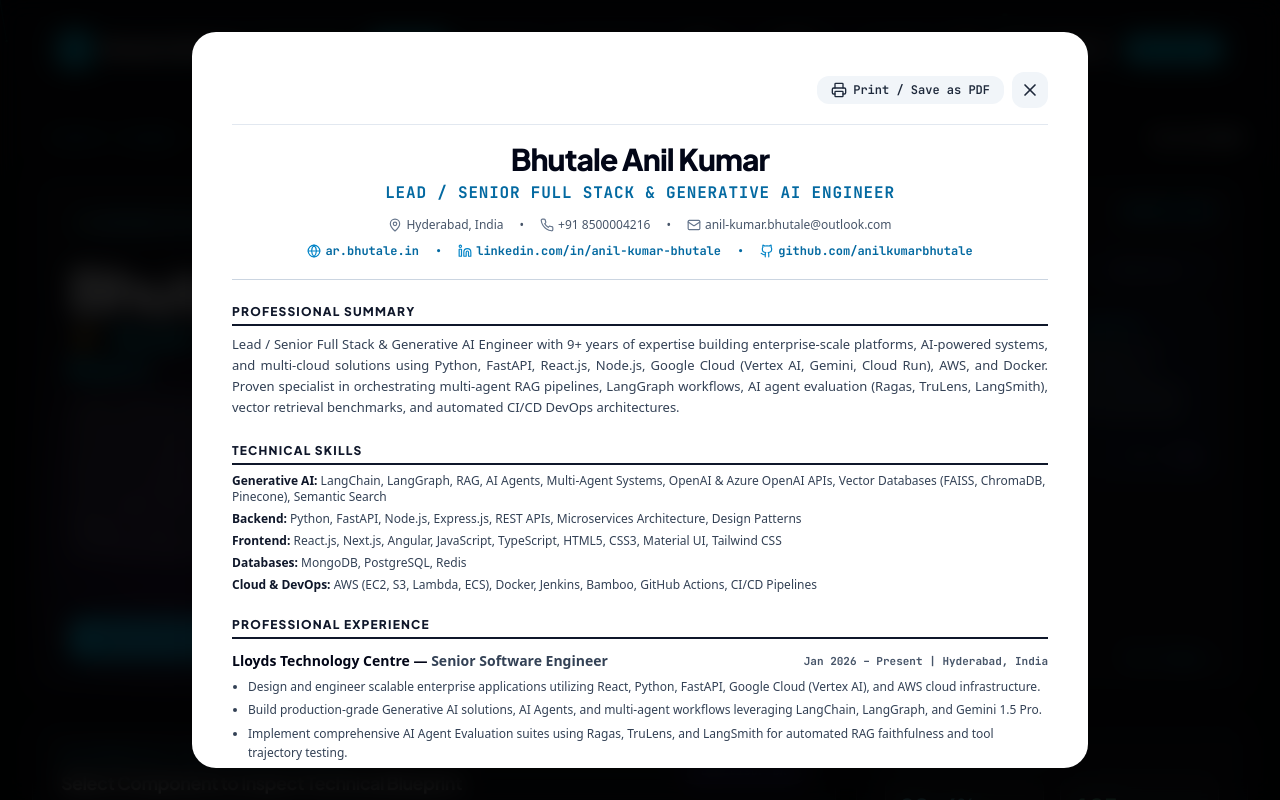
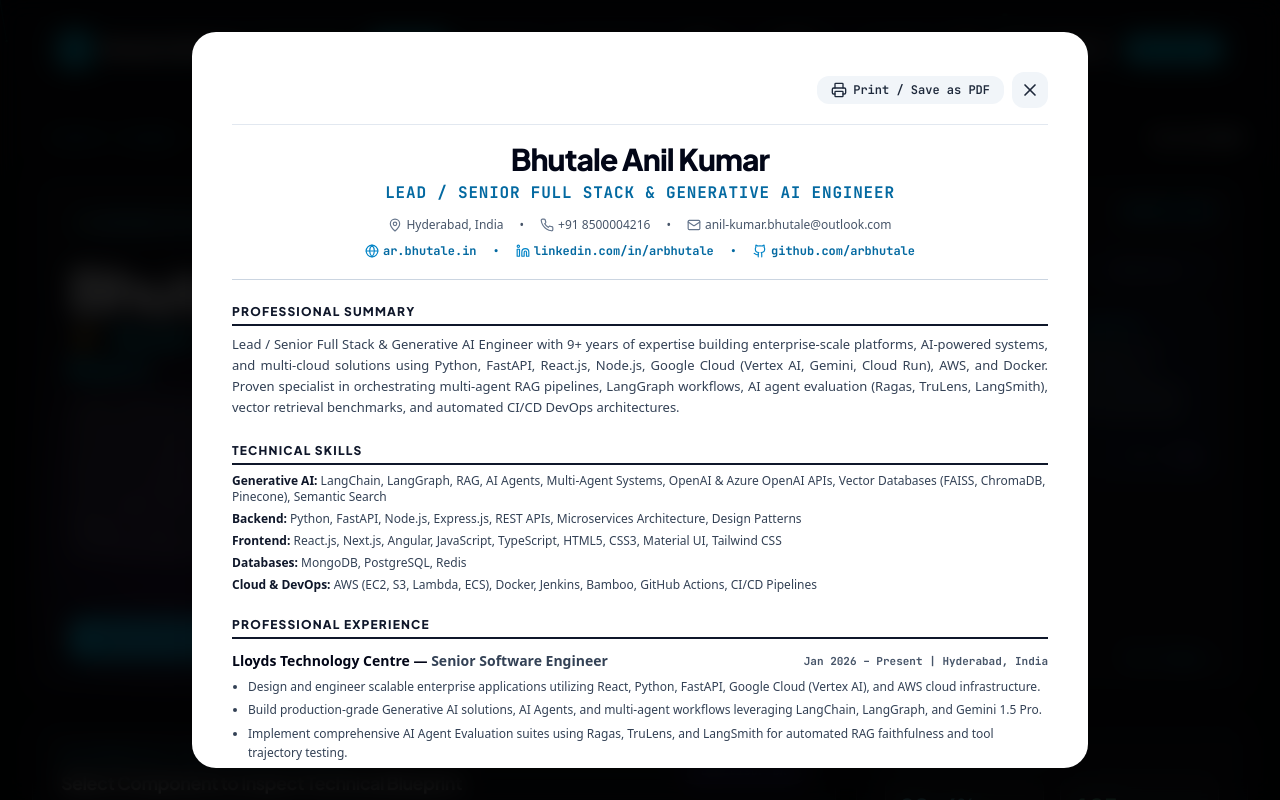
Before and after one commit to arbhutale/personal, a Next.js app: page / in a window 1280 px wide. Both pictures are taken after a click on the button "CV / Resume". Shown: the top 800 px of the page. Built offline with nearby package versions, Linux system fonts and the light colour scheme; a web font is replaced by a local one.

Commit message:
fix: update LinkedIn to https://www.linkedin.com/in/arbhutale/ and GitHub to https://github.com/arbhutale

```diff
--- a/components/ResumeModal.tsx
+++ b/components/ResumeModal.tsx
@@ -67,12 +67,12 @@
               <span>•</span>
               <a href={PERSONAL_INFO.linkedin} target="_blank" rel="noreferrer" className="hover:underline flex items-center gap-1">
                 <Linkedin className="w-3.5 h-3.5 text-sky-600" />
-                <span>linkedin.com/in/anil-kumar-bhutale</span>
+                <span>linkedin.com/in/arbhutale</span>
               </a>
               <span>•</span>
               <a href={PERSONAL_INFO.github} target="_blank" rel="noreferrer" className="hover:underline flex items-center gap-1">
                 <Github className="w-3.5 h-3.5 text-sky-600" />
-                <span>github.com/anilkumarbhutale</span>
+                <span>github.com/arbhutale</span>
               </a>
             </div>
           </div>
--- a/data/portfolioData.ts
+++ b/data/portfolioData.ts
@@ -43,8 +43,8 @@
   location: "Hyderabad, India",
   phone: "+91 8500004216",
   email: "anil-kumar.bhutale@outlook.com",
-  linkedin: "https://linkedin.com/in/anil-kumar-bhutale",
-  github: "https://github.com/anilkumarbhutale",
+  linkedin: "https://www.linkedin.com/in/arbhutale/",
+  github: "https://github.com/arbhutale",
   website: "https://ar.bhutale.in",
   tagline: "Architecting Enterprise AI Agents, RAG Evaluation Pipelines & Multi-Cloud Solutions (AWS / Google Cloud)",
   bio: "Lead / Senior Full Stack & Generative AI Engineer with 9+ years of expertise building enterprise-scale platforms, AI-powered systems, and multi-cloud solutions using Python, FastAPI, React.js, Node.js, Google Cloud (Vertex AI, Gemini, Cloud Run), AWS, and Docker. Proven specialist in orchestrating multi-agent RAG pipelines, LangGraph workflows, AI agent evaluation (Ragas, TruLens, LangSmith), vector retrieval benchmarks, and automated CI/CD DevOps architectures.",
```
